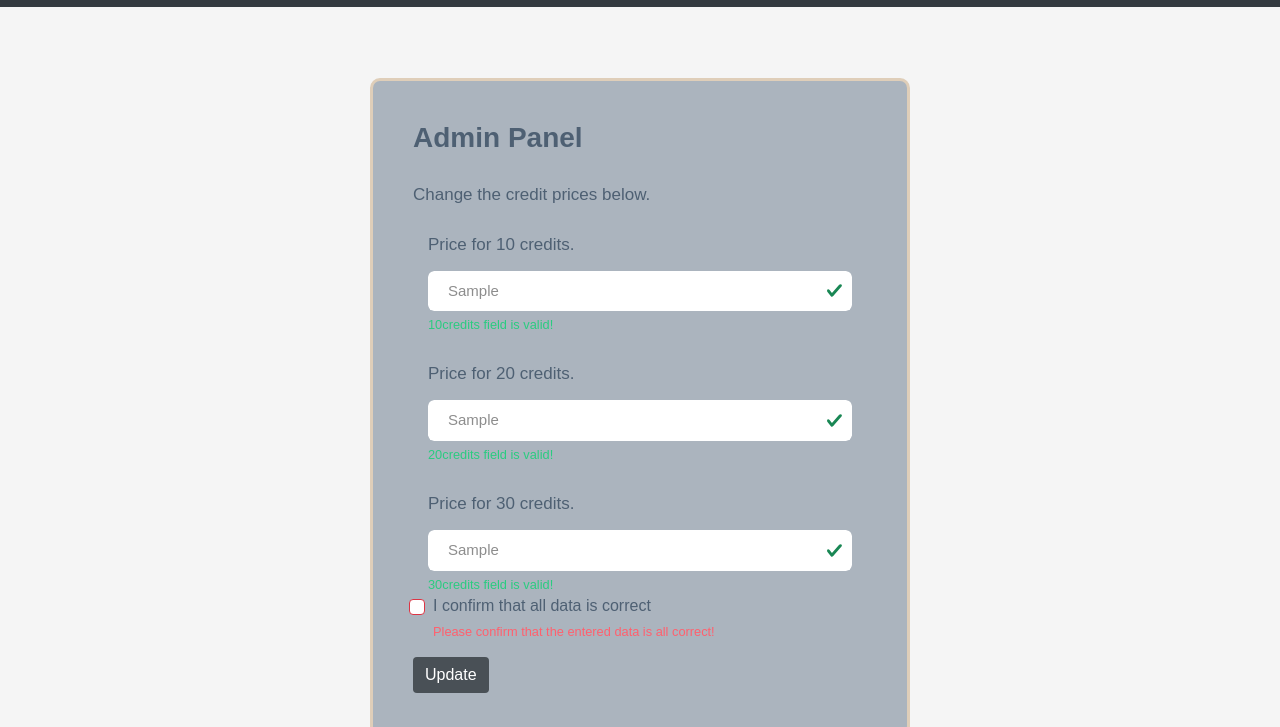
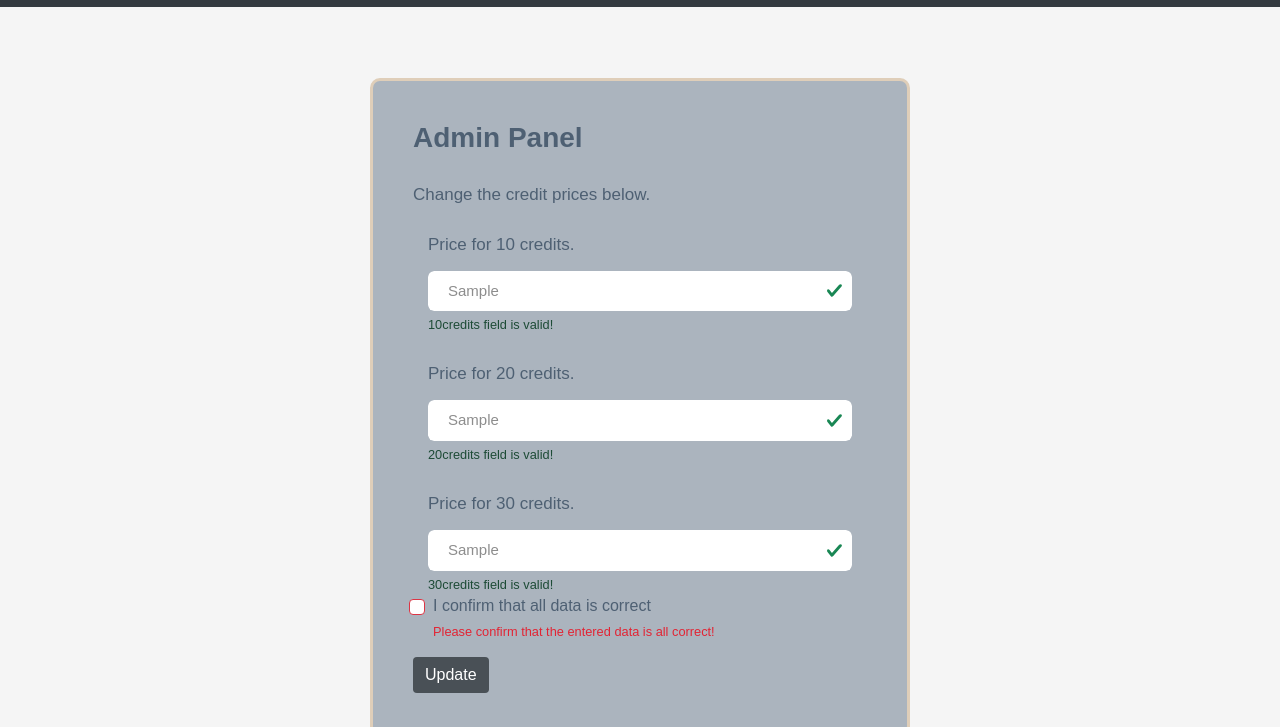
Before and after one commit to kri2309/PFC, a website: page frontend/admin.html in a window 1280 px wide. Both pictures are taken after typing "Sample", "Sample", "Sample" into the empty fields and a click on the button "Update". Shown: the part 73-800 px from the top of the page. Drawn offline with nearby package versions, Linux system fonts and the light colour scheme; no server answers; files whose address does not match are found by name.

Commit message:
Update admin.html

```diff
--- a/frontend/admin.html
+++ b/frontend/admin.html
@@ -354,11 +354,11 @@ html, body {
 }
 
 .invalid-feedback{
-    color: #ff606e;
+    color: #e22434 !important;
 }
 
 .valid-feedback{
-   color: #2acc80;
+   color: #1d4b36 !important;
 }
       </style>
 
```
